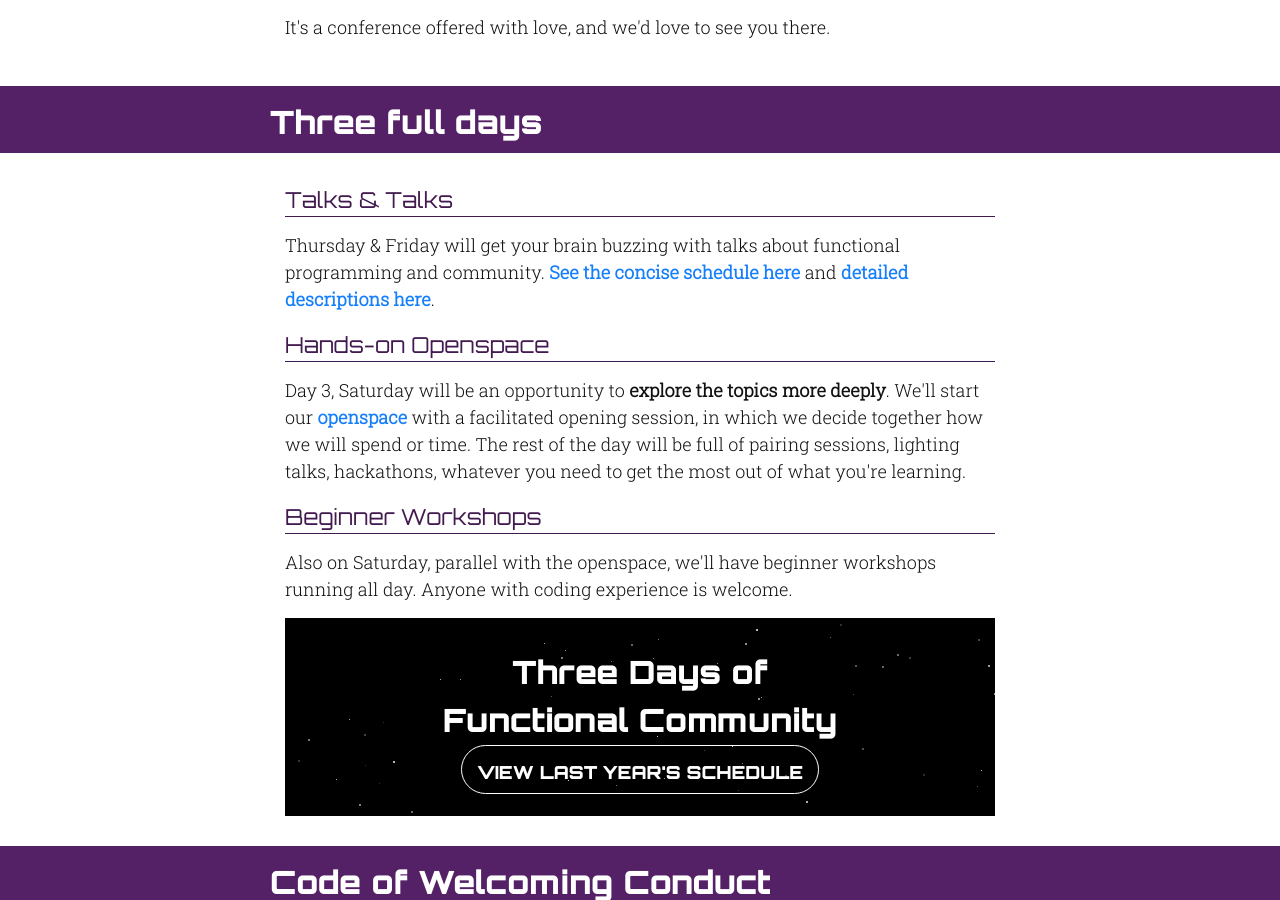
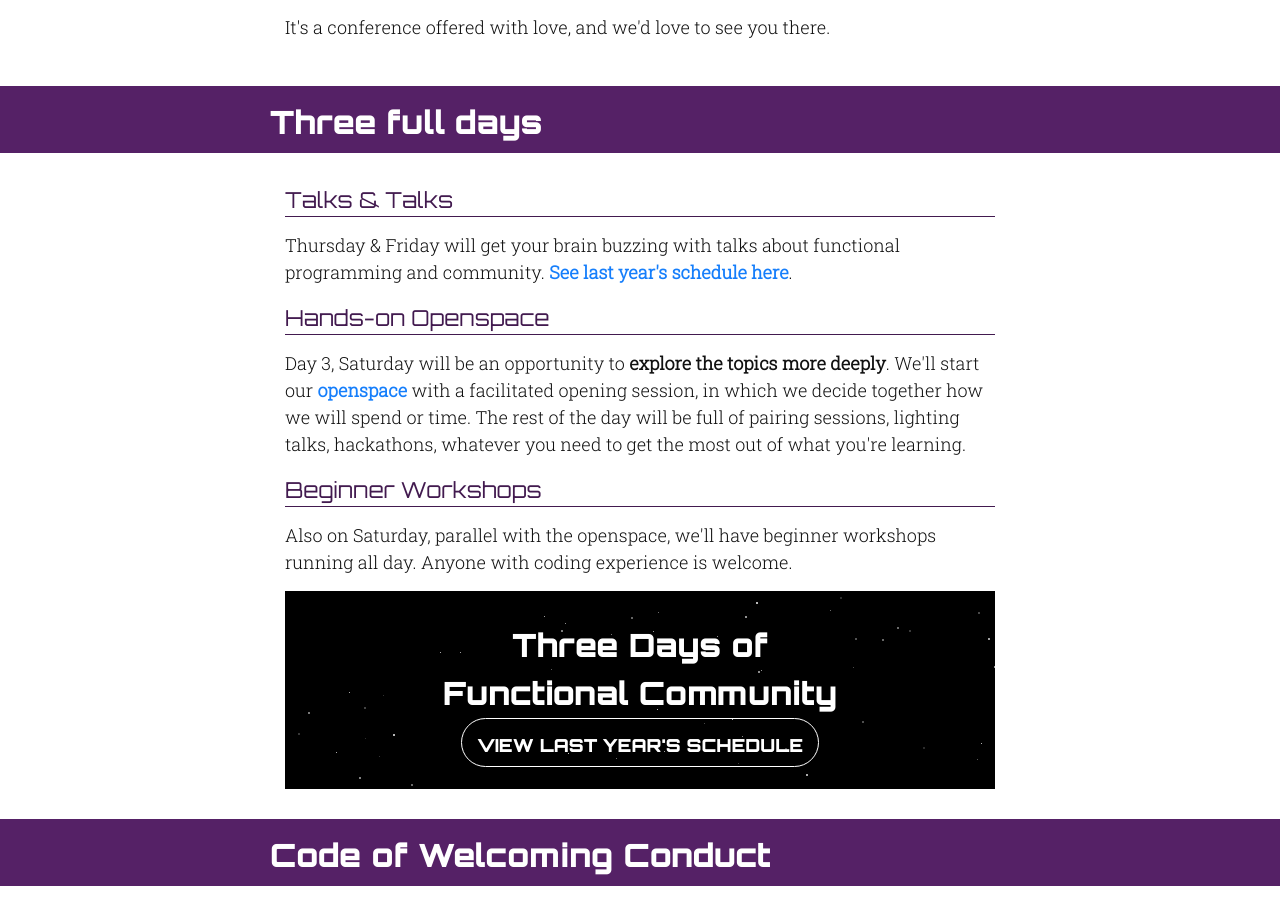
Before and after one commit to maitria/moonconf.org, a Jekyll site: the page built from index.html, in a window 1280 px wide and 900 px high, scrolled down 695 px. Built offline with Jekyll 4.4.1, drawn with Linux system fonts in a browser that asks for light colours.

Commit message:
Remove link to old talks.

```diff
--- a/_includes/structure.html
+++ b/_includes/structure.html
@@ -6,7 +6,7 @@
   </header>
   <div class="section-block-content wrapper">
     <h3>Talks & Talks</h3>
-    <p>Thursday &amp; Friday will get your brain buzzing with talks about functional programming and community. <a href="/schedule.html">See the concise schedule here</a> and <a href="/#talks">detailed descriptions here</a>.</p>
+    <p>Thursday &amp; Friday will get your brain buzzing with talks about functional programming and community. <a href="/2016/schedule.html">See last year's schedule here</a>.</p>
     <h3>Hands-on Openspace</h3>
     <p>Day 3, Saturday will be an opportunity to <strong>explore the topics more deeply</strong>. We'll start our <a href="https://en.wikipedia.org/wiki/Open_Space_Technology">openspace</a> with a facilitated opening session, in which we decide together how we will spend or time. The rest of the day will be full of pairing sessions, lighting talks, hackathons, whatever you need to get the most out of what you're learning.</p>
     <h3>Beginner Workshops</h3>
```
